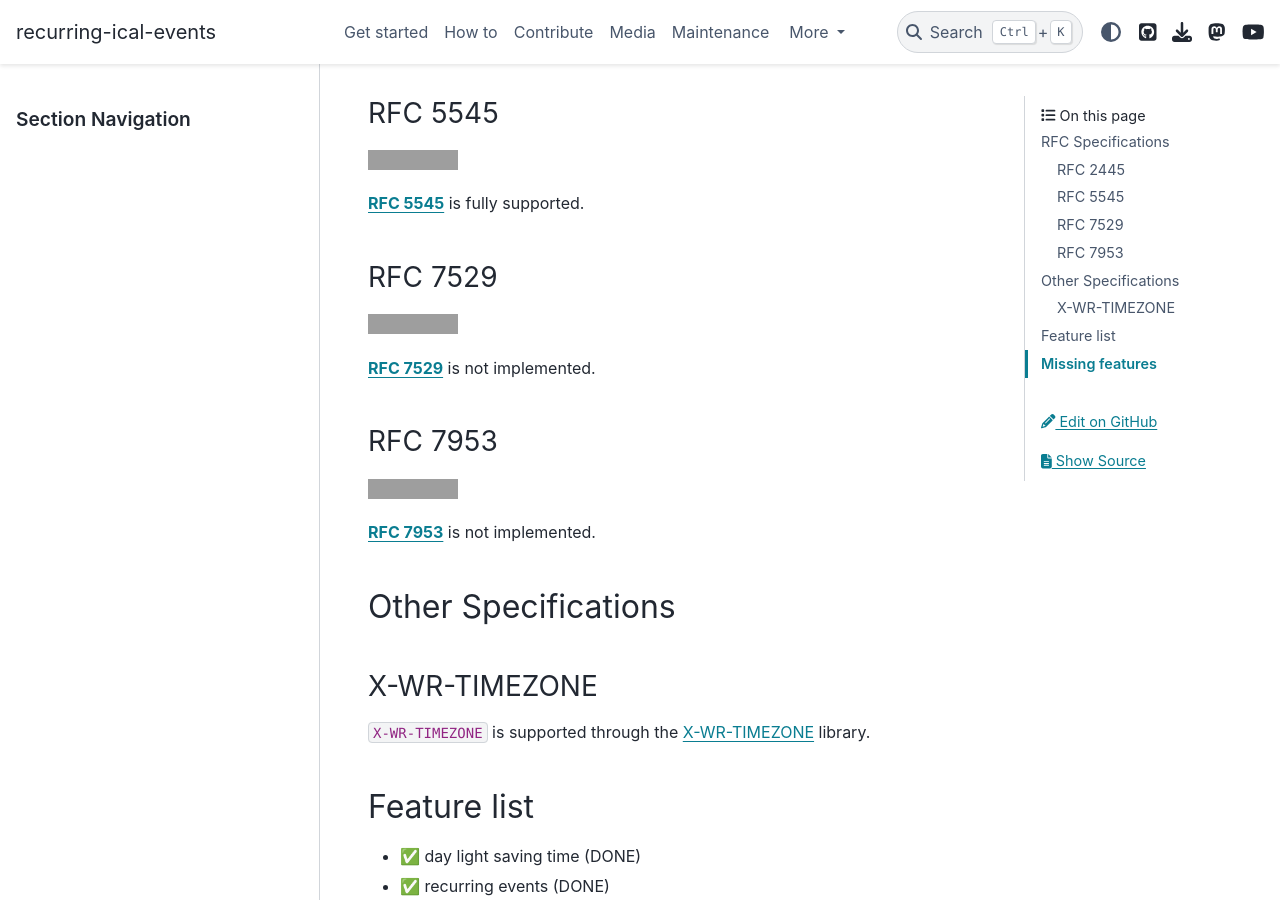
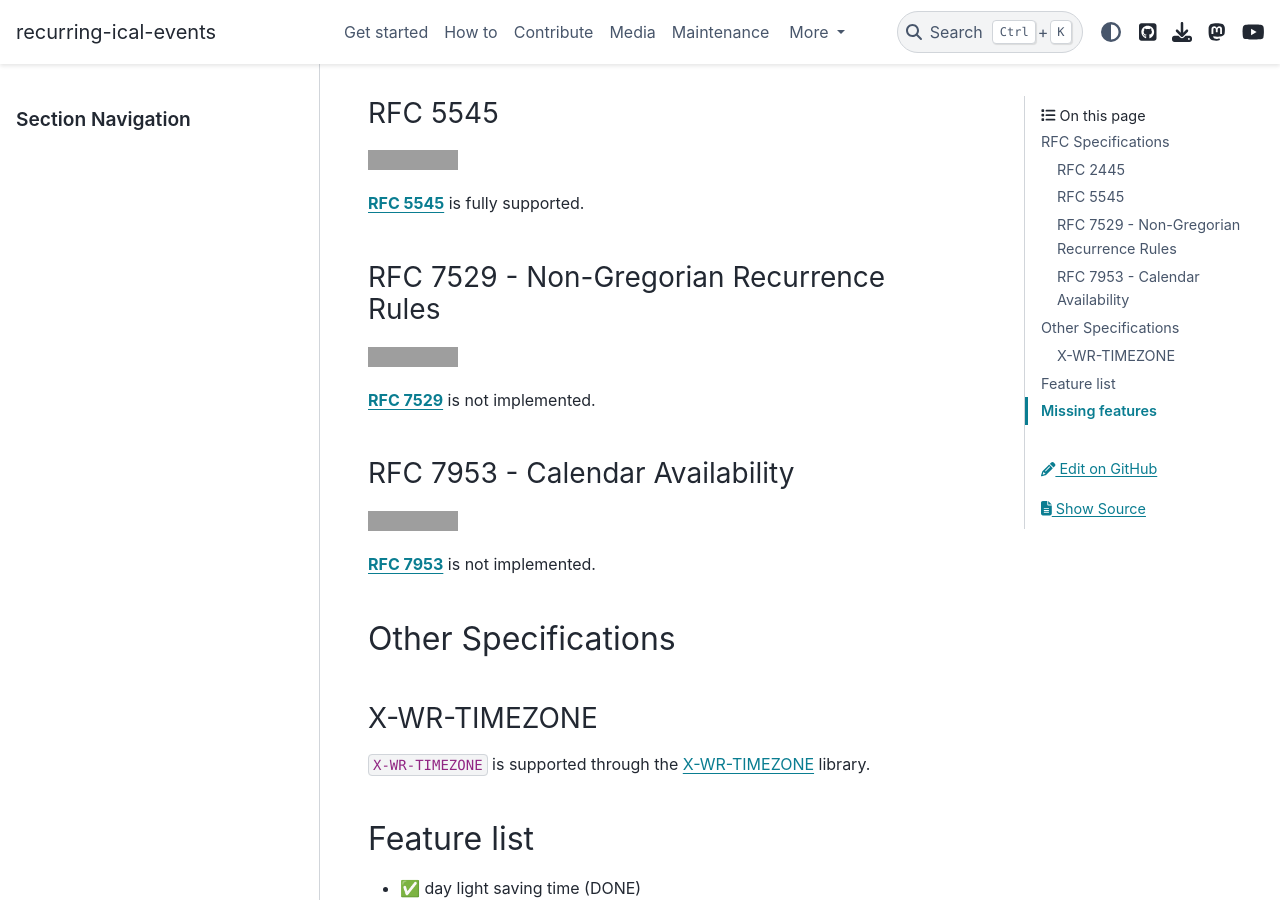
Before and after one commit to niccokunzmann/python-recurring-ical-events, a Sphinx documentation site: the page built from docs/reference/compatibility.md, in a window 1280 px wide and 900 px high, scrolled down 385 px. Built offline with Sphinx 7.4.7 and the PyData theme 0.15.4, drawn with Linux system fonts in a browser that asks for light colours; grey boxes are pictures that could not be loaded.

Commit message:
add rfc title

```diff
--- a/docs/reference/compatibility.md
+++ b/docs/reference/compatibility.md
@@ -21,13 +21,13 @@ myst:
 
 {rfc}`5545` is fully supported.
 
-### RFC 7529
+### RFC 7529 - Non-Gregorian Recurrence Rules
 
 ![RFC 7529 is not implemented](https://img.shields.io/badge/RFC_7529-todo-red)
 
 {rfc}`7529` is not implemented.
 
-### RFC 7953
+### RFC 7953 - Calendar Availability
 
 ![RFC 7953 is not implemented](https://img.shields.io/badge/RFC_7953-todo-red)
 
```
